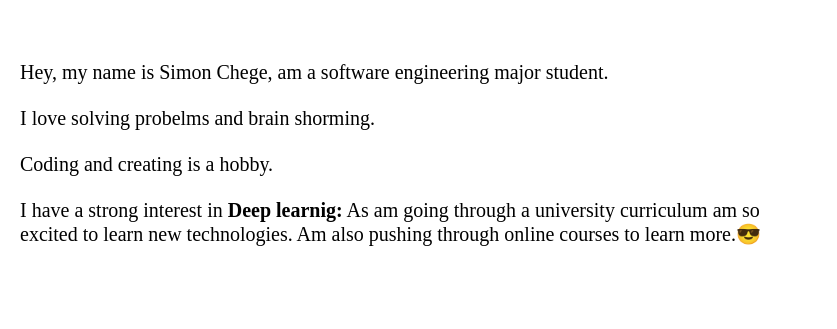
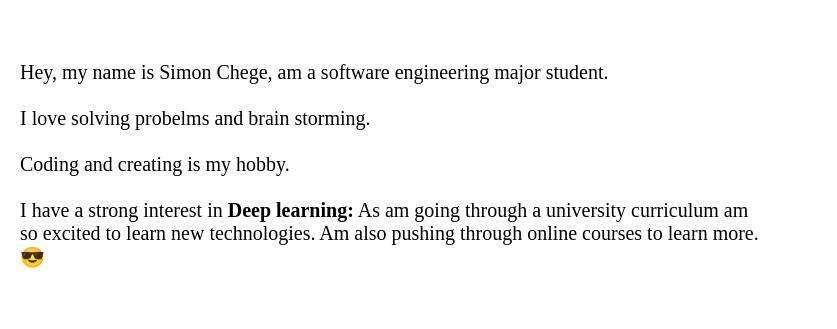
Before and after one commit to Chege-Simon/My-Website, a plain HTML site: page the website/index.html in a window 1280 px wide. Shown: the part 941-1270 px from the top of the page, 0-837 px from the left. Drawn offline with Linux system fonts and the light colour scheme.

Commit message:
Update index.html

```diff
--- a/the website/index.html
+++ b/the website/index.html
@@ -37,12 +37,12 @@
                     <p class="abt">
                         Hey, my name is Simon Chege, am a software engineering major student.
                     <br><br>
-                    I love solving probelms and brain shorming.
+                    I love solving probelms and brain storming.
                     <br><br>
-                    Coding and creating is a hobby.
+                    Coding and creating is my hobby.
                     <br><br>
                     I have a strong interest in
-                        <b>Deep learnig:</b> As am going through a university
+                        <b>Deep learning:</b> As am going through a university
                          curriculum am so excited to learn new technologies.
                          Am also pushing through online courses to learn more.😎
                     </p>
```
